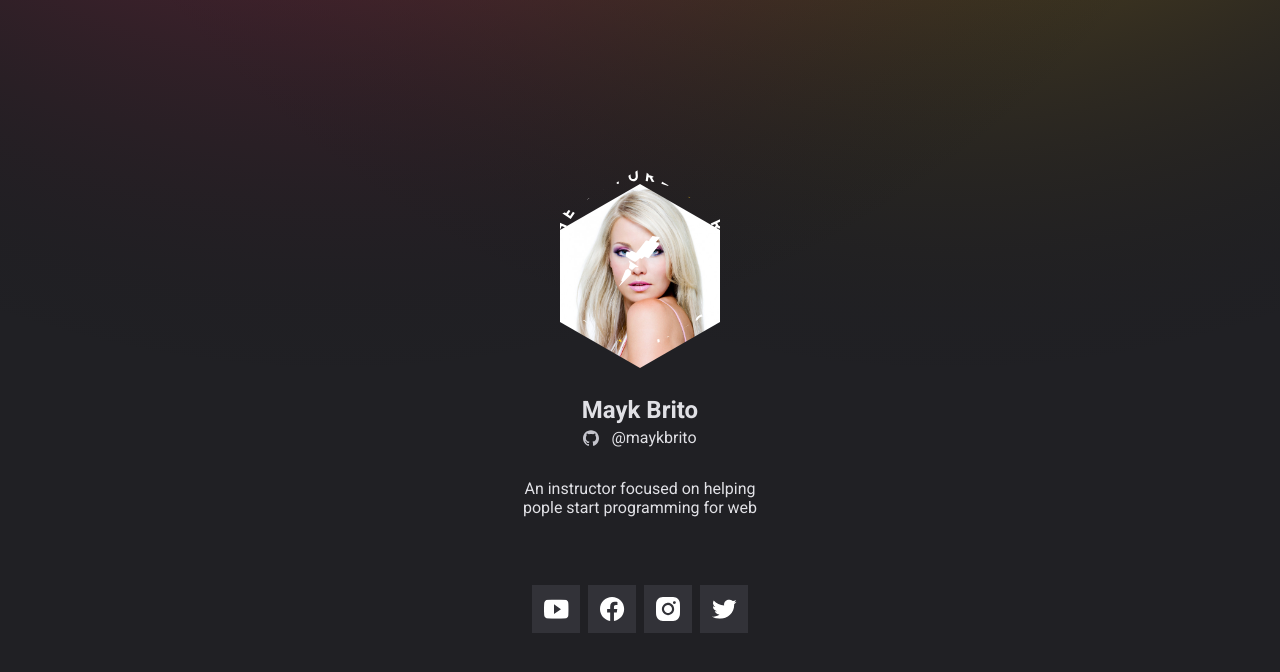
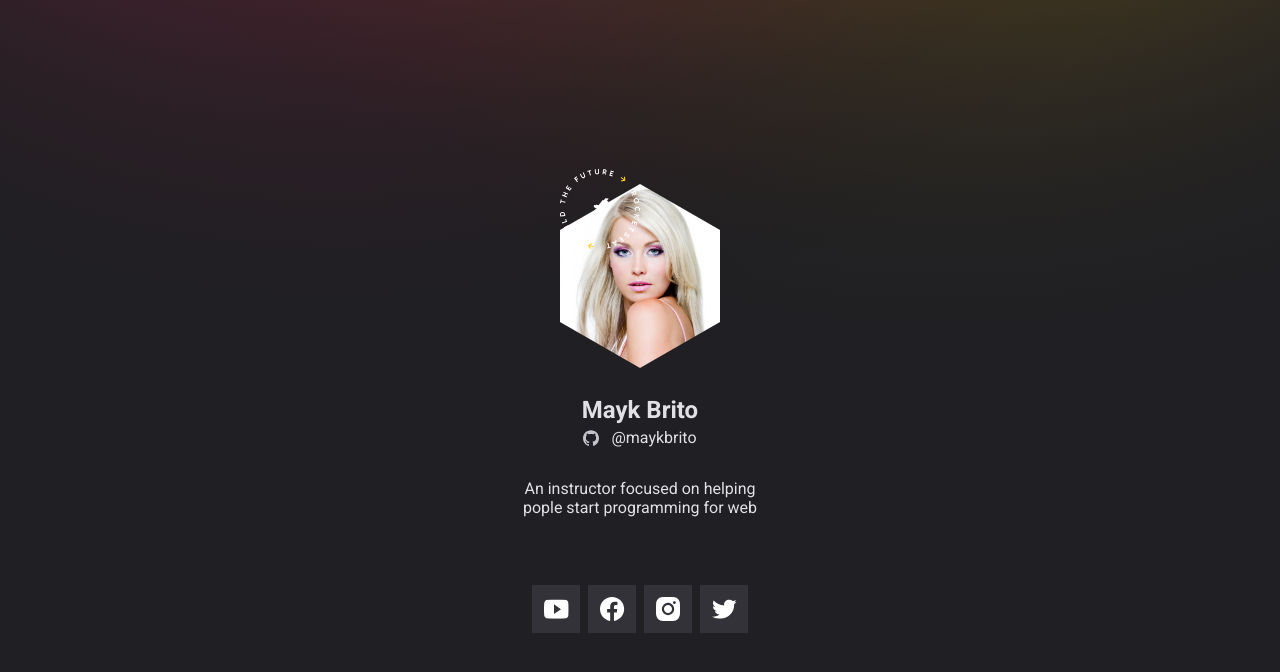
Before and after one commit to Filipe2022/cracha-nlw, a plain HTML site: page index.html in a window 1280 px wide. Drawn offline with Linux system fonts and the light colour scheme; no server answers.

Commit message:
Update style.css

```diff
--- a/style.css
+++ b/style.css
@@ -46,7 +46,7 @@ main {
   z-index: 1;
 }
 
-.avatar img {
+.avatar > img {
   width: 10rem;
   height: 11.5rem;
   object-fit: cover;
```
